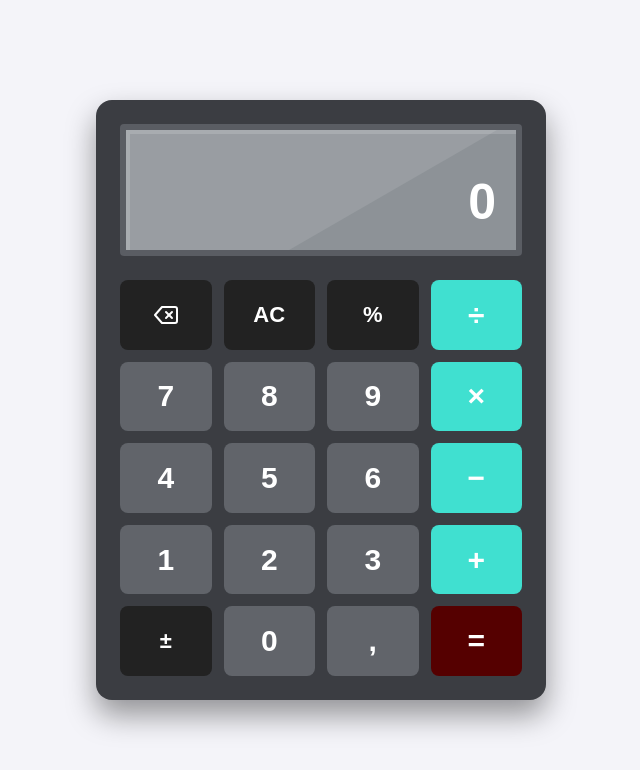
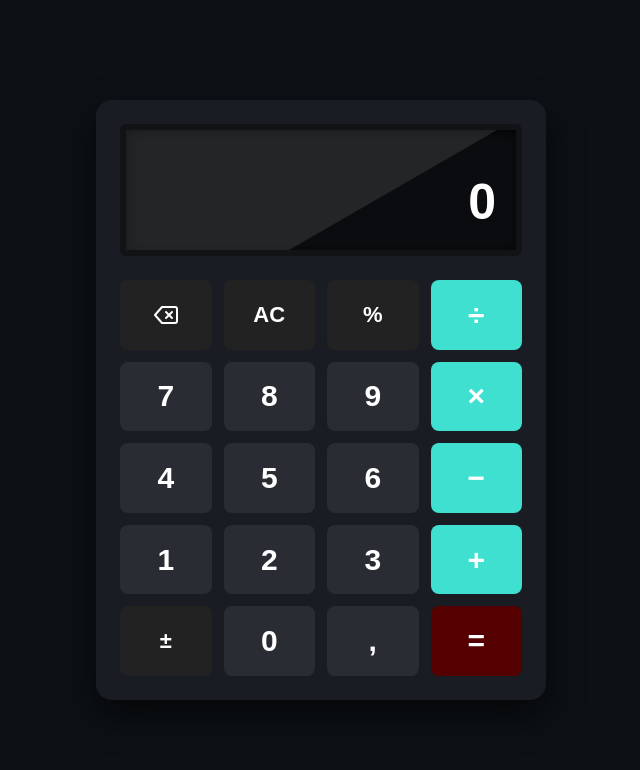
Before and after one commit to EduardoCruzmunioz/calculadora, a plain HTML site: page index.html in a window 1280 px wide. Shown: the whole page, without its empty margins (319-959 px from the left). Drawn offline with Linux system fonts and the light colour scheme.

Commit message:
style: adaptar diseño general (pantalla oscura, texto historial turquesa, fondo grafito) para combinar con botones burdeos y turquesa

```diff
--- a/style.css
+++ b/style.css
@@ -13,7 +13,7 @@ body {
   min-height: 100vh;
   min-height: 100dvh;
   margin: 0;
-  background-color: #f4f4f9;
+  background-color: #0d1115; /* Fondo oscuro elegante */
   padding: 16px;
   overflow: hidden;
   font-family: Arial, sans-serif;
@@ -24,34 +24,34 @@ body {
   max-width: 450px;
   height: 90vh;
   max-height: 600px;
-  background-color: #3b3d42;
+  background-color: #1a1c23; /* Grafito muy oscuro */
   border-radius: 16px;
   border: none;
   padding: 24px;
-  box-shadow: 0 15px 30px rgba(0, 0, 0, 0.4);
+  box-shadow: 0 15px 35px rgba(0, 0, 0, 0.6);
   display: flex;
   flex-direction: column;
   position: relative;
 }
 
 .screen-bezel {
-  background-color: #5a5d63;
+  background-color: #111317;
   padding: 6px;
-  border-radius: 4px;
+  border-radius: 6px;
   margin-bottom: 24px;
   flex-shrink: 0;
   display: flex;
 }
 
 .screen {
-  background-color: #8d9297;
+  background-color: #0b0c0f;
   width: 100%;
   height: 15vh;
   min-height: 90px;
   max-height: 150px;
   position: relative;
   overflow: hidden;
-  box-shadow: inset 4px 4px 0px rgba(255, 255, 255, 0.15);
+  box-shadow: inset 2px 2px 10px rgba(0, 0, 0, 0.8);
   display: flex;
   flex-direction: column;
   justify-content: center;
@@ -63,7 +63,7 @@ body {
 
 .screen-history {
   font-size: clamp(16px, 4vmin, 20px);
-  color: rgba(255, 255, 255, 0.7);
+  color: #40e0d0; /* Turquesa */
   min-height: 24px;
   white-space: nowrap;
   overflow: hidden;
@@ -149,7 +149,7 @@ body {
 }
 
 .btn-gray {
-  background-color: #61646a;
+  background-color: #2a2c33;
 }
 
 @media (max-width: 480px) {
```
